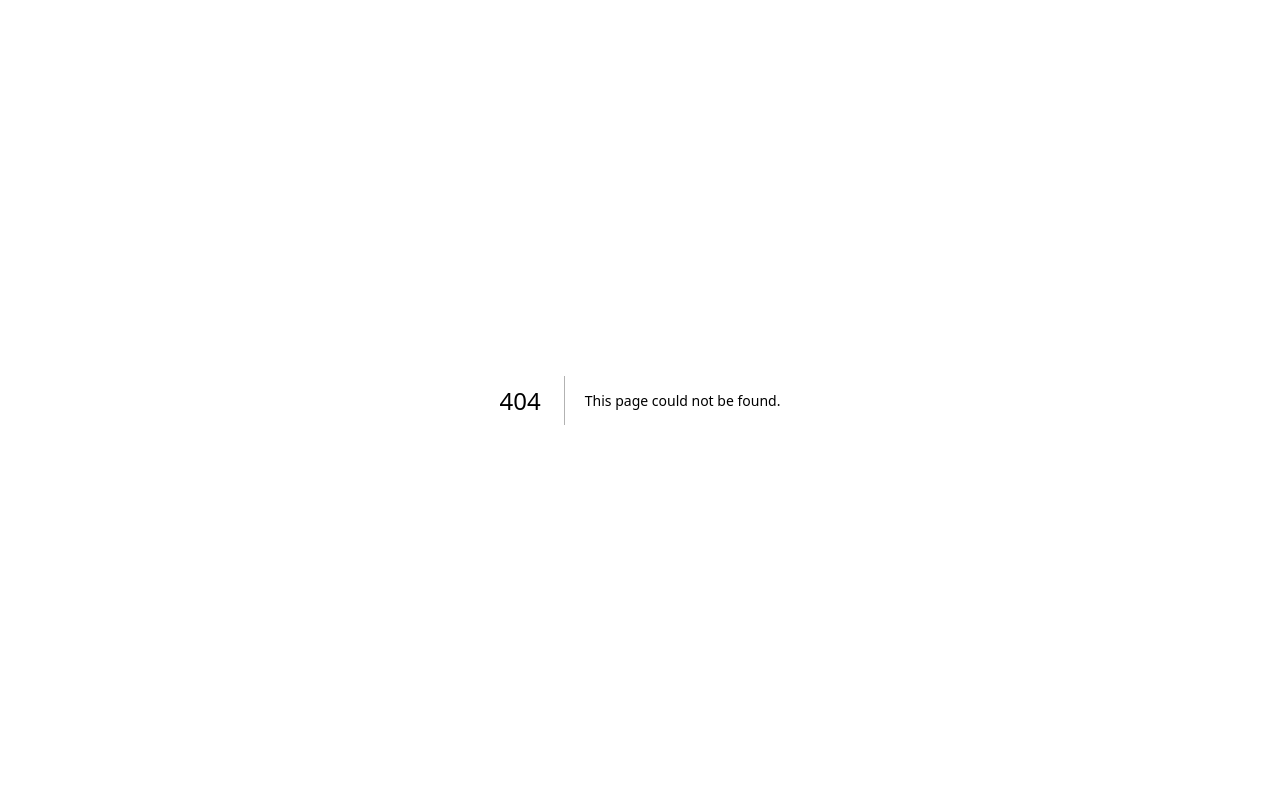
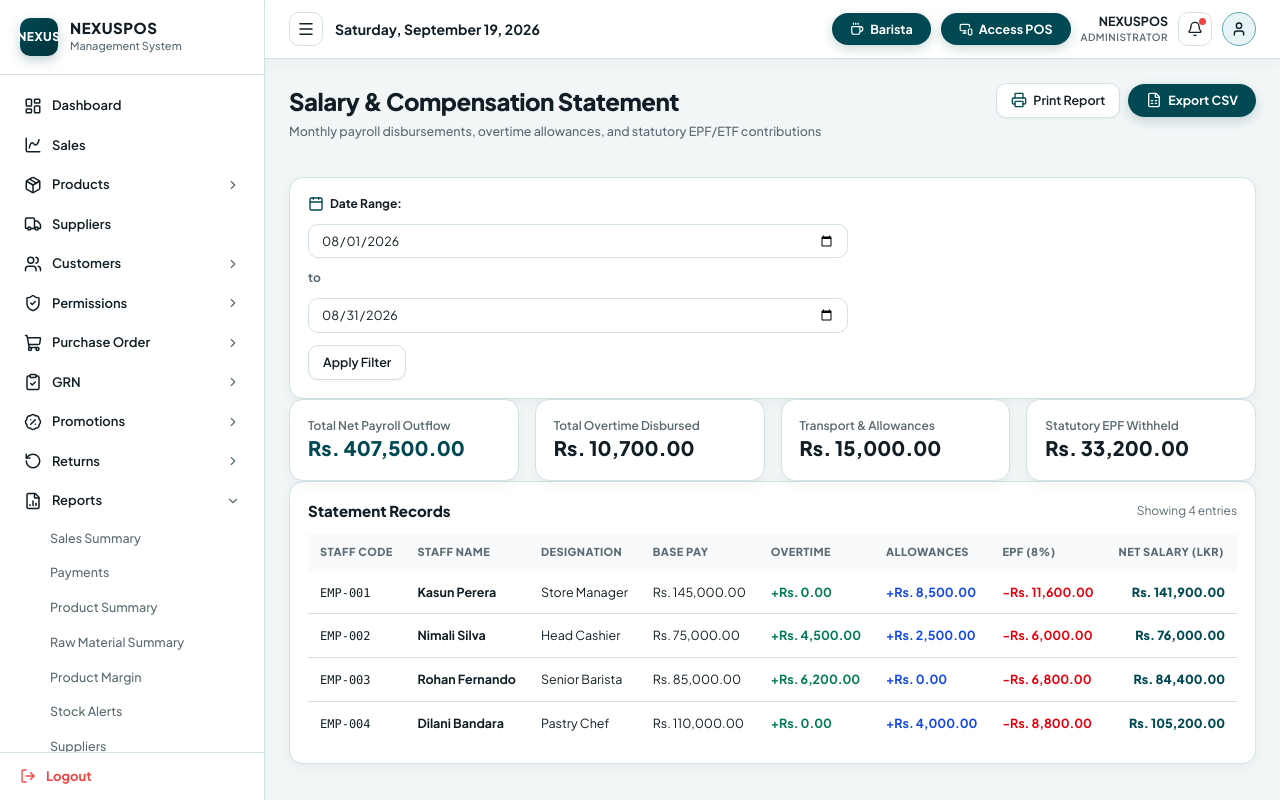
Before and after one commit to Clerans/NEXTJS-POS, a Next.js app in the folder nexuspos-app/: page /reports/salary in a window 1280 px wide. Before the commit this address had no page. Built offline with nearby package versions, Linux system fonts and the light colour scheme.

Commit message:
Functions Updated

```diff
--- /dev/null
+++ b/nexuspos-app/src/app/(dashboard)/reports/employees/page.tsx
@@ -0,0 +1,38 @@
+"use client";
+
+import React from "react";
+import { ReportView, ReportColumn } from "@/components/reports/ReportView";
+import { formatCurrency, formatDate } from "@/lib/utils";
+import { db } from "@/lib/db";
+import { Employee } from "@/types";
+
+export default function EmployeesReportPage() {
+  const employees = db.employees;
+
+  const columns: ReportColumn<Employee>[] = [
+    { header: "Staff Code", accessor: (r) => <span className="font-mono text-xs">{r.employeeCode}</span> },
+    { header: "Staff Name", accessor: (r) => <span className="font-bold text-text-dark">{r.name}</span> },
+    { header: "Role Designation", accessor: (r) => r.jobTitle },
+    { header: "Assigned Outlet", accessor: (r) => r.branch },
+    { header: "Contact Mobile", accessor: (r) => r.mobile },
+    { header: "Hired Date", accessor: (r) => formatDate(r.hiredDate) },
+    { header: "Base Salary", accessor: (r) => <span className="font-black text-patina">{formatCurrency(r.salary ?? 0)}</span>, align: "right" },
+  ];
+
+  const totalPayrollBase = employees.reduce((acc, e) => acc + (e.salary ?? 0), 0);
+
+  return (
+    <ReportView
+      title="Employees & Headcount Report"
+      subtitle="Staff roster directory, store branch assignments, and base compensation analysis"
+      metrics={[
+        { label: "Active Headcount", value: `${employees.length} Staff`, highlight: true },
+        { label: "Total Monthly Base", value: formatCurrency(totalPayrollBase) },
+        { label: "Operating Outlets", value: "3 Branches" },
+        { label: "Average Tenure", value: "1.8 Years" },
+      ]}
+      columns={columns}
+      data={employees}
+    />
+  );
+}
--- /dev/null
+++ b/nexuspos-app/src/app/(dashboard)/reports/salary/page.tsx
@@ -0,0 +1,53 @@
+"use client";
+
+import React from "react";
+import { ReportView, ReportColumn } from "@/components/reports/ReportView";
+import { formatCurrency } from "@/lib/utils";
+
+interface SalaryRow {
+  employeeCode: string;
+  name: string;
+  designation: string;
+  baseSalary: number;
+  overtime: number;
+  allowances: number;
+  epfDeduction: number;
+  netPayable: number;
+}
+
+const mockData: SalaryRow[] = [
+  { employeeCode: "EMP-001", name: "Kasun Perera", designation: "Store Manager", baseSalary: 145000, overtime: 0, allowances: 8500, epfDeduction: 11600, netPayable: 141900 },
+  { employeeCode: "EMP-002", name: "Nimali Silva", designation: "Head Cashier", baseSalary: 75000, overtime: 4500, allowances: 2500, epfDeduction: 6000, netPayable: 76000 },
+  { employeeCode: "EMP-003", name: "Rohan Fernando", designation: "Senior Barista", baseSalary: 85000, overtime: 6200, allowances: 0, epfDeduction: 6800, netPayable: 84400 },
+  { employeeCode: "EMP-004", name: "Dilani Bandara", designation: "Pastry Chef", baseSalary: 110000, overtime: 0, allowances: 4000, epfDeduction: 8800, netPayable: 105200 },
+];
+
+export default function SalaryReportPage() {
+  const columns: ReportColumn<SalaryRow>[] = [
+    { header: "Staff Code", accessor: (r) => <span className="font-mono text-xs">{r.employeeCode}</span> },
+    { header: "Staff Name", accessor: (r) => <span className="font-bold text-text-dark">{r.name}</span> },
+    { header: "Designation", accessor: (r) => r.designation },
+    { header: "Base Pay", accessor: (r) => formatCurrency(r.baseSalary) },
+    { header: "Overtime", accessor: (r) => <span className="text-emerald-700 font-bold">+{formatCurrency(r.overtime)}</span> },
+    { header: "Allowances", accessor: (r) => <span className="text-blue-700 font-bold">+{formatCurrency(r.allowances)}</span> },
+    { header: "EPF (8%)", accessor: (r) => <span className="text-red-600 font-bold">-{formatCurrency(r.epfDeduction)}</span> },
+    { header: "Net Salary (LKR)", accessor: (r) => <span className="font-black text-patina">{formatCurrency(r.netPayable)}</span>, align: "right" },
+  ];
+
+  const totalNet = mockData.reduce((acc, s) => acc + s.netPayable, 0);
+
+  return (
+    <ReportView
+      title="Salary & Compensation Statement"
+      subtitle="Monthly payroll disbursements, overtime allowances, and statutory EPF/ETF contributions"
+      metrics={[
+        { label: "Total Net Payroll Outflow", value: formatCurrency(totalNet), highlight: true },
+        { label: "Total Overtime Disbursed", value: "Rs. 10,700.00" },
+        { label: "Transport & Allowances", value: "Rs. 15,000.00" },
+        { label: "Statutory EPF Withheld", value: "Rs. 33,200.00" },
+      ]}
+      columns={columns}
+      data={mockData}
+    />
+  );
+}
```
